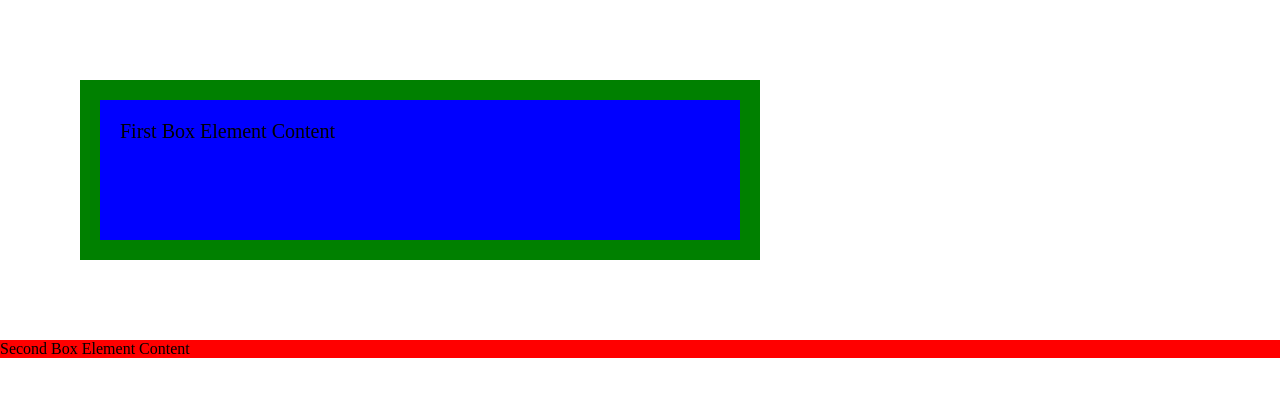
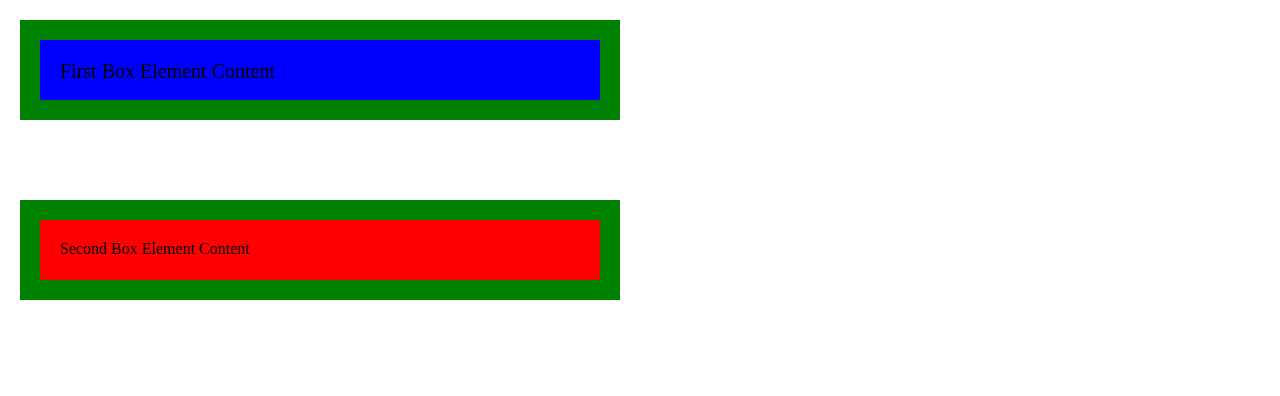
Before and after one commit to Gie9/Box-model-exercise, a plain HTML site: page index.html in a window 1280 px wide. Drawn offline with Linux system fonts and the light colour scheme.

Commit message:
S3: Box-sizing: border-box

```diff
--- a/index.html
+++ b/index.html
@@ -9,6 +9,7 @@
         *{
             margin: 0;
             padding: 0;
+            box-sizing: border-box;
         }
 
         .box1{
@@ -18,11 +19,17 @@
             width: 600px;
             border: 20px solid green;
             padding: 20px;
-            margin: 80px;
+            margin: 20px 20px 40px 20px;
+
         }
 
         .box2{
             background-color: red;
+            padding: 20px;
+            border: 20px solid green;
+            height: 100px;
+            width: 600px;
+            margin: 80px 20px;
         }
     </style>
 </head>
```
